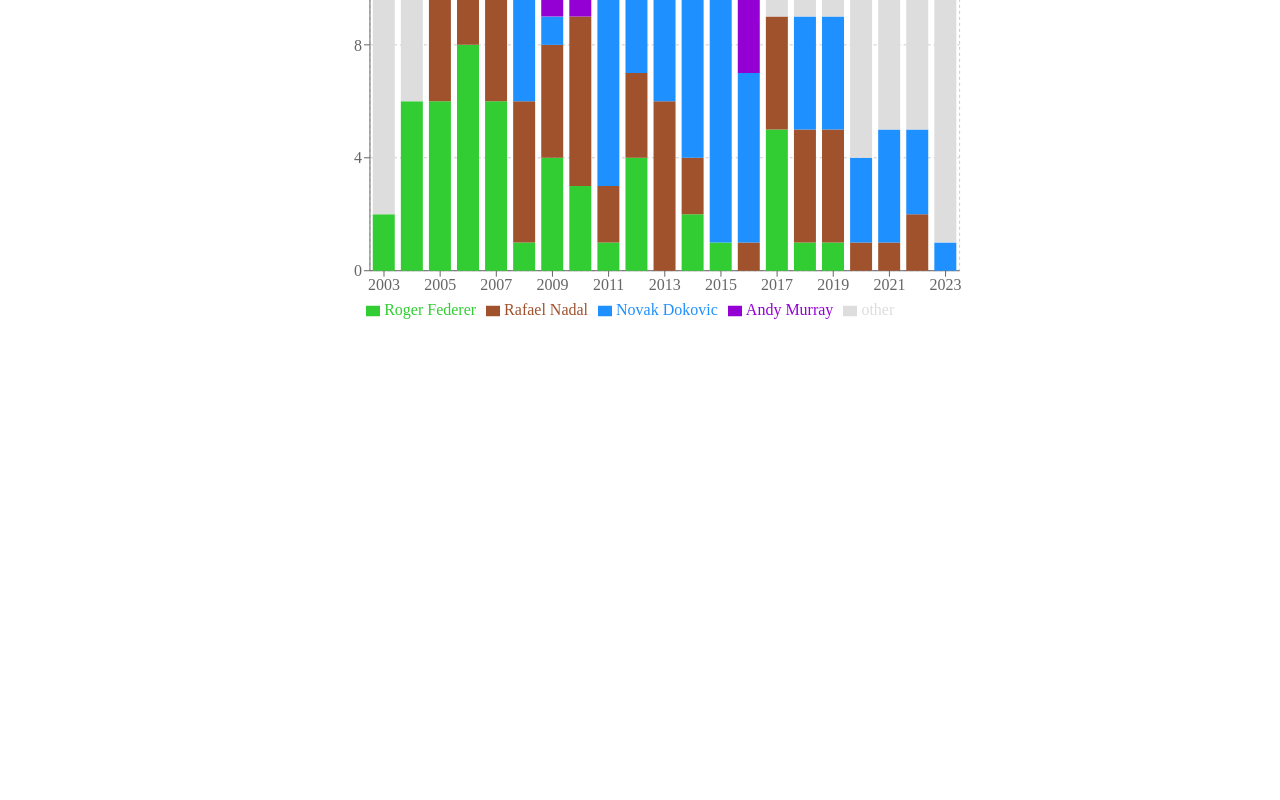
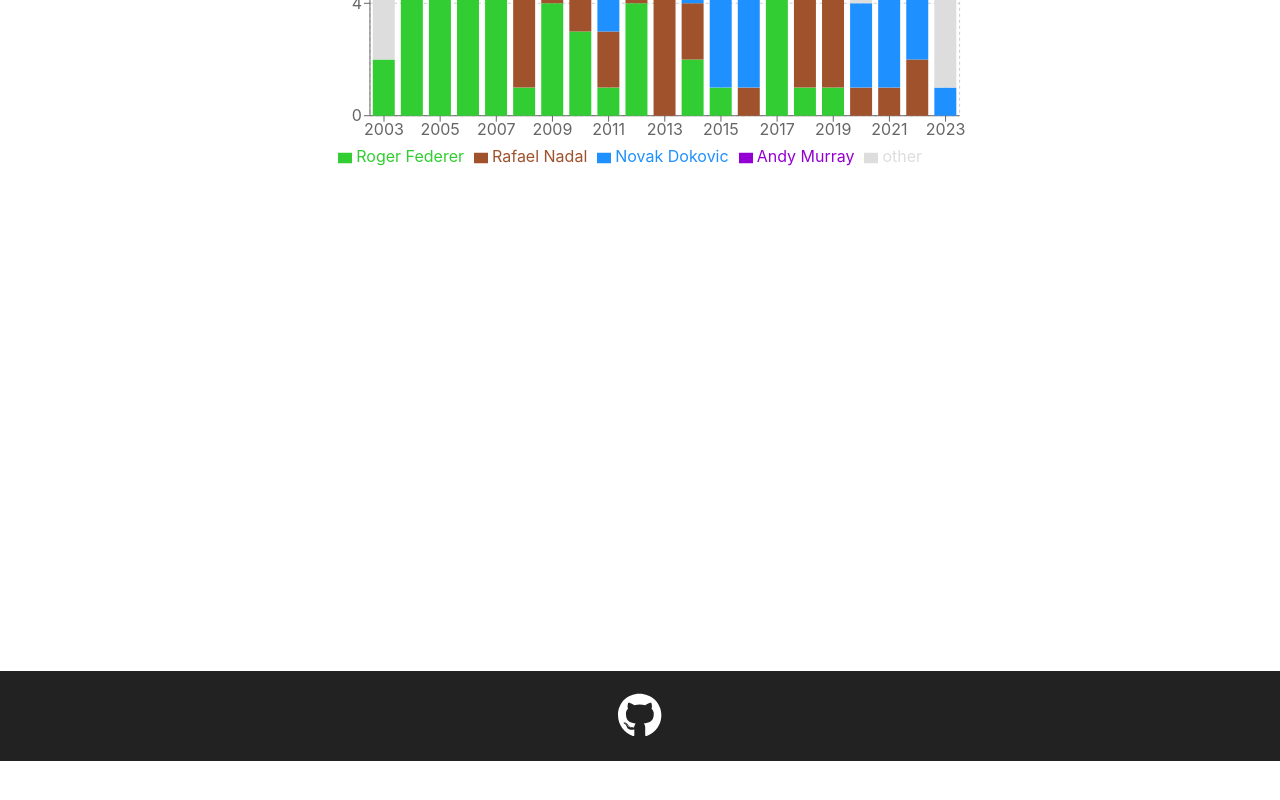
Before and after one commit to kento-yoshidu/TennisChart, a Next.js app: page / in a window 1280 px wide. Shown: the part 648-1448 px from the top of the page. After the commit the page ends 1409 px from the top, so only its background shows below. Built offline with nearby package versions, Linux system fonts and the light colour scheme.

Commit message:
⚡ Update CSS

```diff
--- /dev/null
+++ b/components/footer.tsx
@@ -0,0 +1,18 @@
+import styles from "../styles/footer.module.css"
+
+import { FontAwesomeIcon } from "@fortawesome/react-fontawesome"
+import { faGithub } from "@fortawesome/free-brands-svg-icons"
+
+const Footer = () => (
+  <footer className={styles.footer}>
+    <a
+      href="https://github.com/kento-yoshidu/MyForms"
+      className={styles.link}
+      aria-label="GitHubリポジトリーへのリンク"
+    >
+      <FontAwesomeIcon icon={faGithub} />
+    </a>
+  </footer>
+)
+
+export default Footer
--- a/package.json
+++ b/package.json
@@ -9,6 +9,8 @@
     "lint": "next lint"
   },
   "dependencies": {
+    "@fortawesome/free-brands-svg-icons": "^6.4.0",
+    "@fortawesome/react-fontawesome": "^0.2.0",
     "next": "12.1.0",
     "react": "17.0.2",
     "react-dom": "17.0.2",
--- a/pages/_app.tsx
+++ b/pages/_app.tsx
@@ -1,4 +1,10 @@
 import type { AppProps } from "next/app"
+
+import "../styles/global.css"
+
+import "@fortawesome/fontawesome-svg-core/styles.css"
+import { config } from '@fortawesome/fontawesome-svg-core'
+config.autoAddCss = false
 
 function MyApp({ Component, pageProps }: AppProps) {
   return <Component {...pageProps} />
--- a/pages/index.tsx
+++ b/pages/index.tsx
@@ -1,4 +1,5 @@
 import Chart from "../components/charts"
+import Footer from "../components/footer"
 
 const Home = () => (
   <>
@@ -13,6 +14,8 @@
     <p>なお、真の目的は私のフロントエンド技術の向上です。思い付きで始めただけなので、サイト構成は大きく変わる可能性があります。</p>
 
     <Chart />
+
+    <Footer />
   </>
 )
 
--- /dev/null
+++ b/styles/footer.module.css
@@ -0,0 +1,10 @@
+.footer {
+  padding: 18px 0;
+  background-color: #222;
+  text-align: center;
+}
+
+.link {
+  color: #fff;
+  font-size: clamp(2.2rem, 4.2vw, 2.8rem);
+}
--- /dev/null
+++ b/styles/global.css
@@ -0,0 +1,28 @@
+*,
+*::before,
+*::after {
+  margin: 0;
+  padding: 0;
+  box-sizing: border-box;
+}
+
+html {
+  font-family:
+    -apple-system,
+    BlinkMacSystemFont,
+    Roboto,
+    "Segoe UI",
+    "Helvetica Neue",
+    HelveticaNeue,
+    YuGothic,
+    "Yu Gothic Medium",
+    "Yu Gothic",
+    Verdana,
+    Meiryo,
+    sans-serif;
+  scroll-behavior: smooth;
+}
+
+body {
+  color: #444;
+}
```
Also changed, not shown: 1 other file (tests, documents, lock files or other folders).
